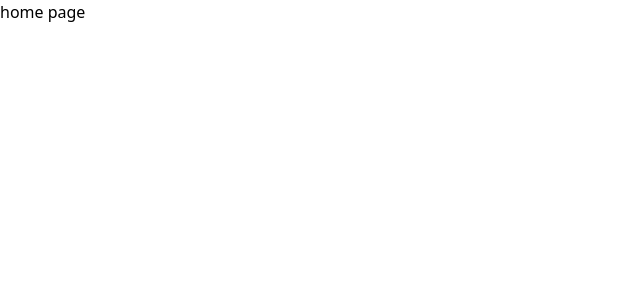
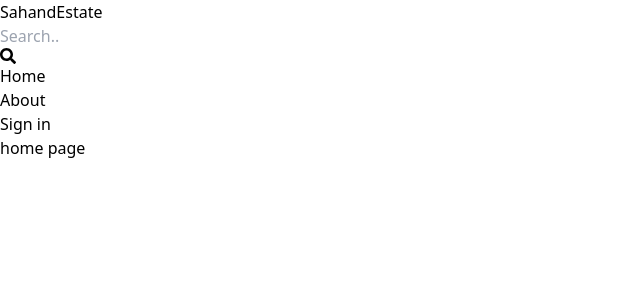
Before and after one commit to developer-shehzor/realestate, a React (Vite) app: page / in a window 1280 px wide. Shown: the top 300 px of the page, without its empty margins (0-640 px from the left). Built offline with nearby package versions, Linux system fonts and the light colour scheme.

Commit message:
added header component in App.jsx file.

```diff
--- a/package.json
+++ b/package.json
@@ -12,6 +12,7 @@
   "dependencies": {
     "react": "^18.2.0",
     "react-dom": "^18.2.0",
+    "react-icons": "^5.0.1",
     "react-router-dom": "^6.22.3"
   },
   "devDependencies": {
--- a/src/App.jsx
+++ b/src/App.jsx
@@ -4,10 +4,13 @@ import SignIn from './pages/SignIn'
 import SignUp from './pages/SignUp'
 import About from './pages/About'
 import Profile from './pages/Profile'
+import Header from './components/Header'
+
 
 export default function App() {
   return (
     <BrowserRouter>
+    <Header />
       <Routes>
         <Route path='/' element={<Home />} />
         <Route path='/sign-in' element={<SignIn />} />
```
Also changed, not shown: 1 other file (tests, documents, lock files or other folders).
